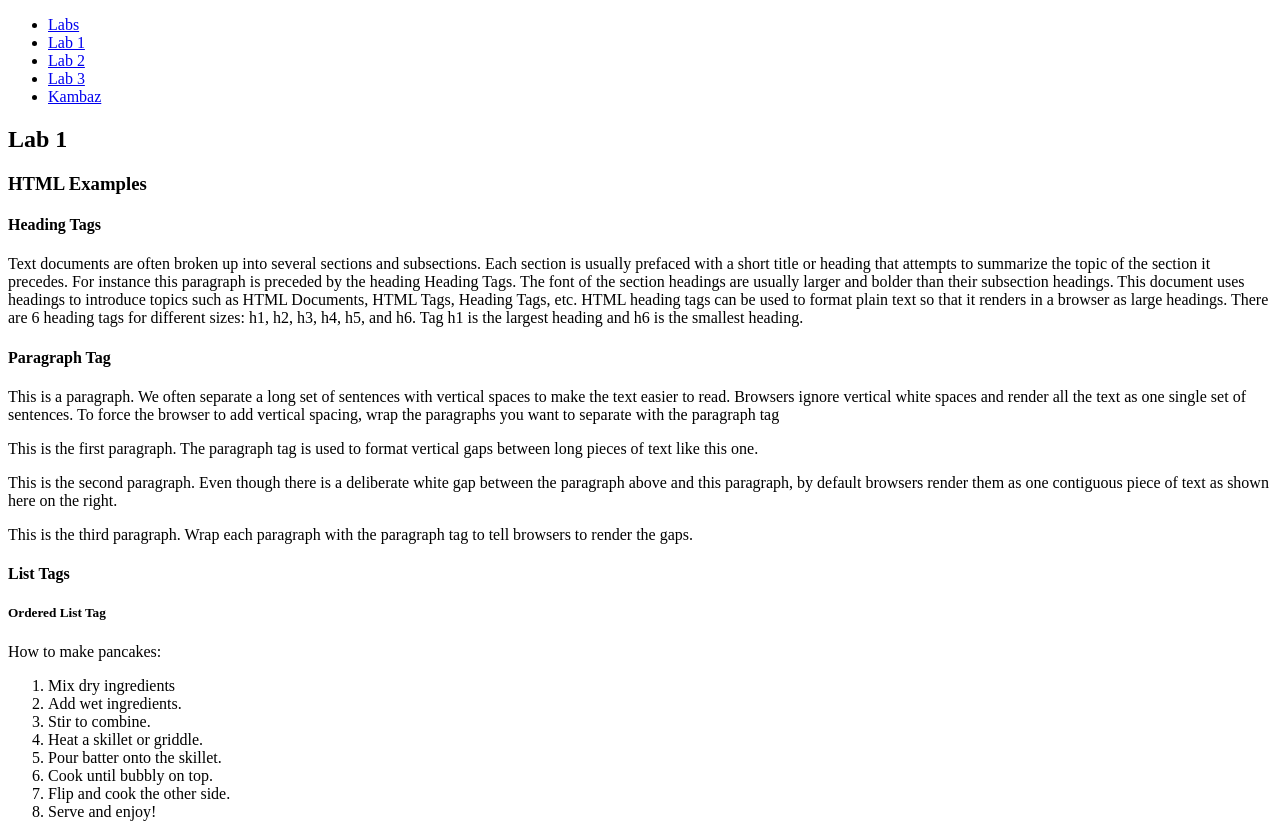
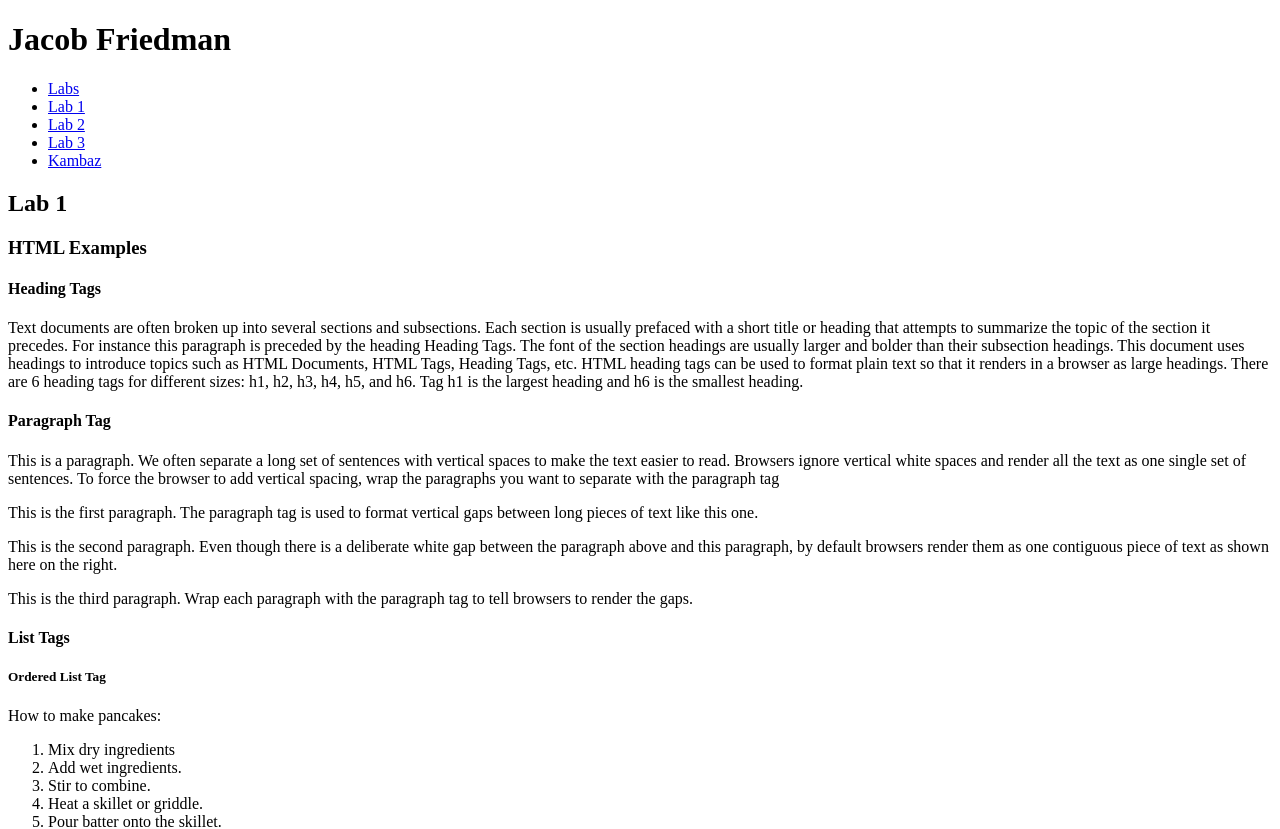
Before and after one commit to jakefriedman519/kambaz-react-web-app, a React (Vite) app: page /#/Labs/Lab1 in a window 1280 px wide. Shown: the top 829 px of the page. Built offline with nearby package versions, Linux system fonts and the light colour scheme.

Commit message:
Add name

```diff
--- a/src/Labs/TOC/index.tsx
+++ b/src/Labs/TOC/index.tsx
@@ -2,6 +2,8 @@ import { Link } from "react-router";
 
 export default function TOC() {
   return (
+    <div>
+      <h1>Jacob Friedman</h1>
       <ul>
         <li>
           <Link to="/Labs">Labs</Link>
@@ -19,5 +21,6 @@ export default function TOC() {
           <Link to="/Kambaz">Kambaz</Link>
         </li>
       </ul>
+    </div>
   );
 }
```
Lines whose indentation alone changed are shown as unchanged.
